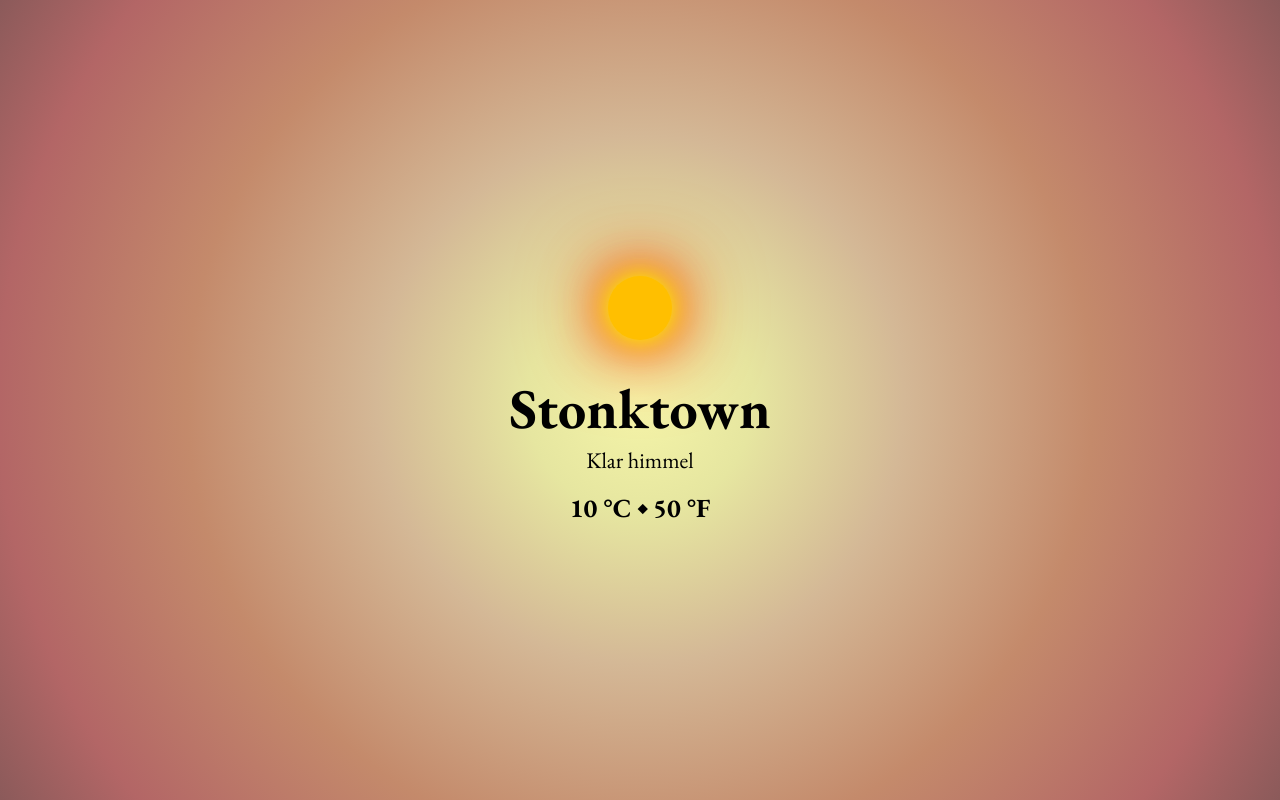
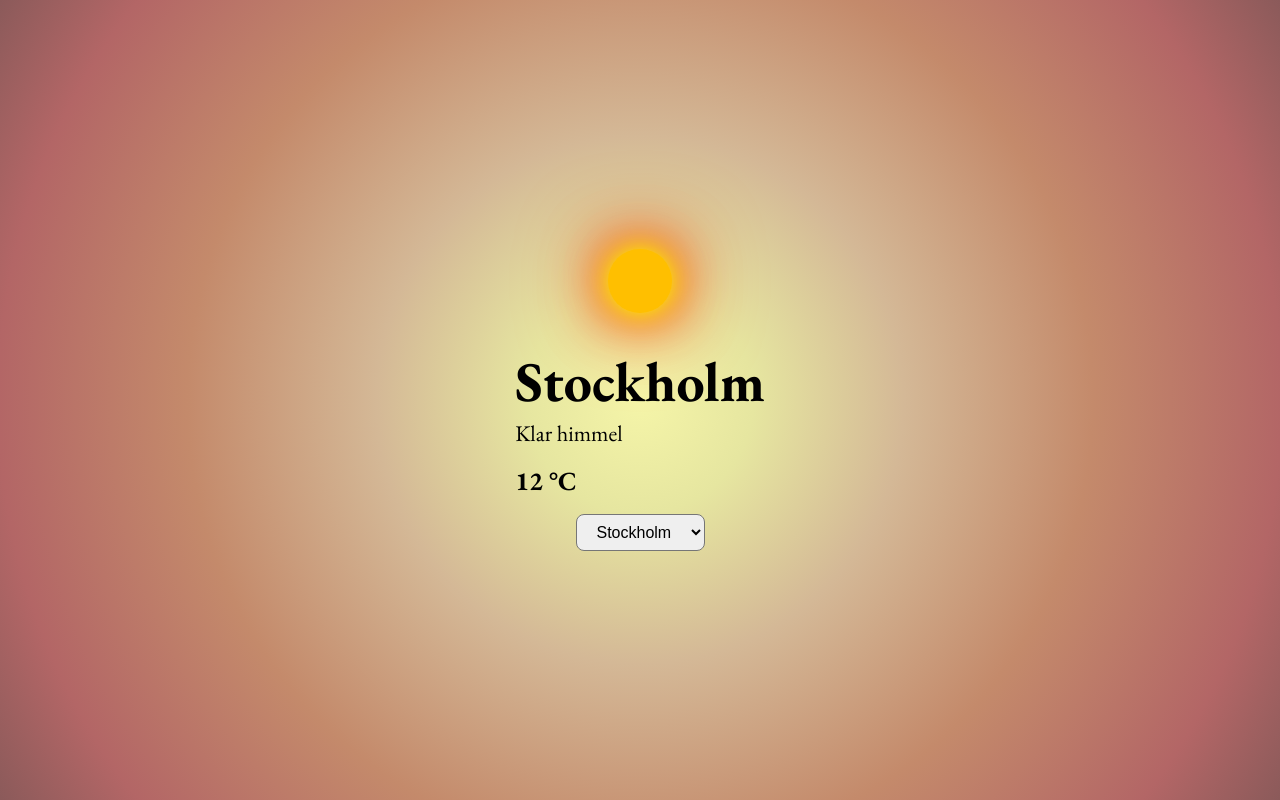
Before and after one commit to alicekrln/js--weather-app, a plain HTML site: page index.html in a window 1280 px wide. Drawn offline with nearby package versions, Linux system fonts and the light colour scheme.

Commit message:
update 1

```diff
--- a/data.js
+++ b/data.js
@@ -1,5 +1,28 @@
-const response = {
-  name: "Stonktown",
+const response = [
+{
+  name: "Stockholm",
   description: "Klar himmel",
+  temperature: 12,
+},
+{
+  name: "Göteborg",
+  description: "Molnigt",
   temperature: 10,
-};
+},
+{
+  name: "Malmö",
+  description: "Regn",
+  temperature: 9,
+},
+{
+  name: "Kiruna",
+  description: "Snöfall",
+  temperature: -3,
+},
+{
+  name: "Visby",
+  description: "Soligt",
+  temperature: 14,
+},
+]
+export default response;
--- a/index.html
+++ b/index.html
@@ -11,10 +11,8 @@
 <body>
     <div class="container" id="container">
         <div class="sun" id="sun"></div>
-        <h1>Stonktown</h1>
-        <p>Klar himmel</p>
-        <h3>10 °C ⬩ 50 °F</h3>
     </div>
+    <script type="module" src="script.js"></script>
 </body>
 
 </html>
--- a/script.js
+++ b/script.js
@@ -0,0 +1,44 @@
+import response from "./data.js";
+
+const container = document.getElementById("container");
+const sun = document.getElementById("sun");
+const weather = document.createElement("weather");
+const citySelect = document.createElement("select");
+
+container.appendChild(weather);
+container.appendChild(citySelect);
+
+response.forEach((city, index) => {
+    const option = document.createElement("option");
+    option.value = index;
+    option.textContent = city.name;
+    citySelect.appendChild(option);
+});
+
+const render = (index = 0) => {
+    const city = response[index];
+    weather.innerHTML = `
+        <h1>${city.name}</h1>
+        <p>${city.description}</p>
+        <h3>${city.temperature} °C</h3>
+    `;
+};
+render(0);
+
+citySelect.addEventListener("change", (e) => {
+    render(e.target.value);
+});
+
+const setTheme = () => {
+    const currentTime = new Date().getHours();
+    if (currentTime >= 18 || currentTime < 6) {
+        container.classList.add("moon");
+        sun.classList.add("moon");
+    }
+    else {
+        container.classList.remove("moon");
+        sun.classList.remove("moon");
+    }
+};
+setTheme();
+setInterval(setTheme, 60000);
--- a/style.css
+++ b/style.css
@@ -18,10 +18,10 @@
     #0f3460 60%,
     #0a1a2e 85%,
     #000000 100%
-  );
-  --sun: #ffbf00;
-  --moon: #f3f3ff;
-}
+    );
+    --sun: #ffbf00;
+    --moon: #f3f3ff;
+  }
 
 * {
   margin: 0;
@@ -56,6 +56,13 @@ body {
   }
 }
 
+select {
+  margin-top: 1rem;
+  font-size: 1rem;
+  padding: 0.5rem 1rem;
+  border-radius: 0.5rem;
+}
+
 .sun {
   width: 4rem;
   height: 4rem;
```
